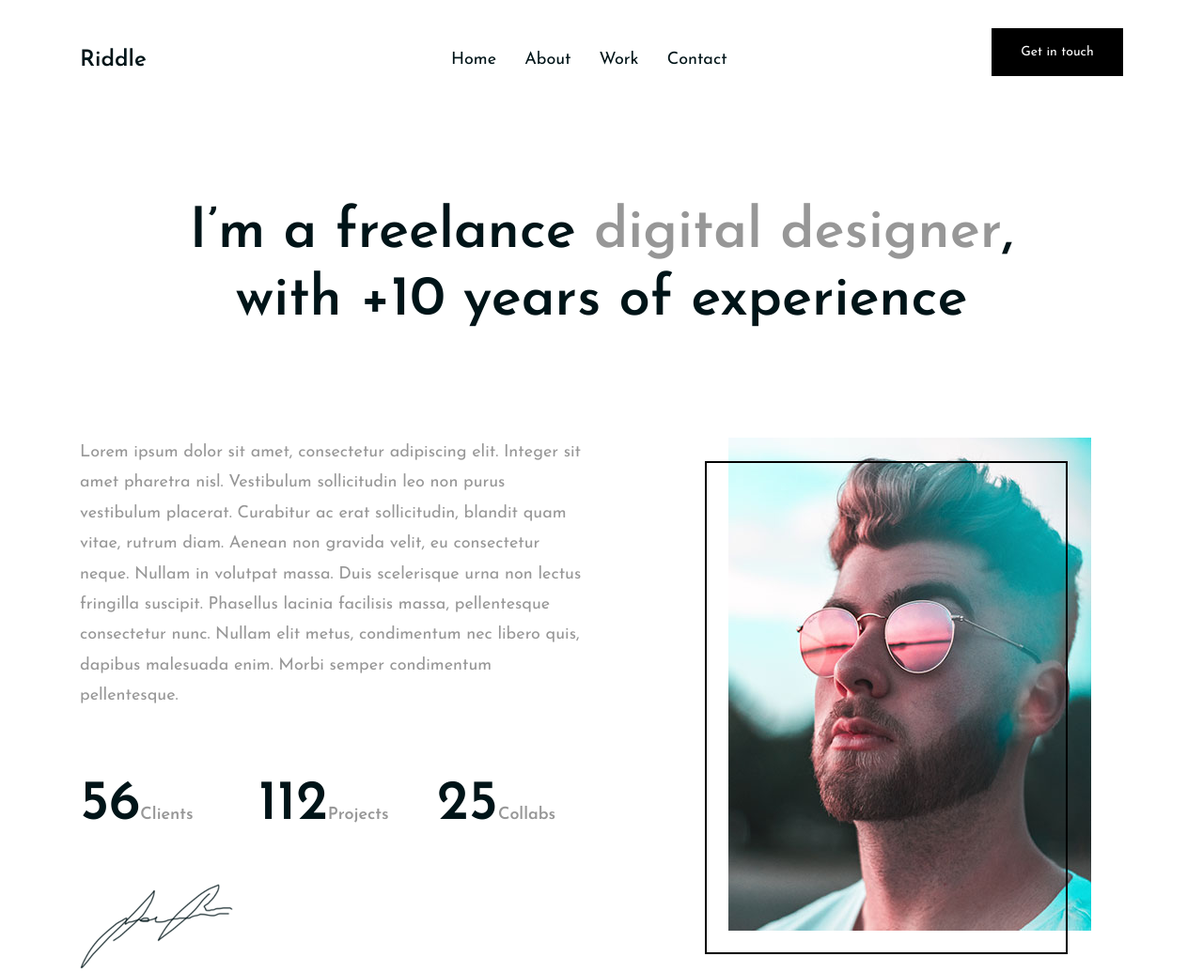
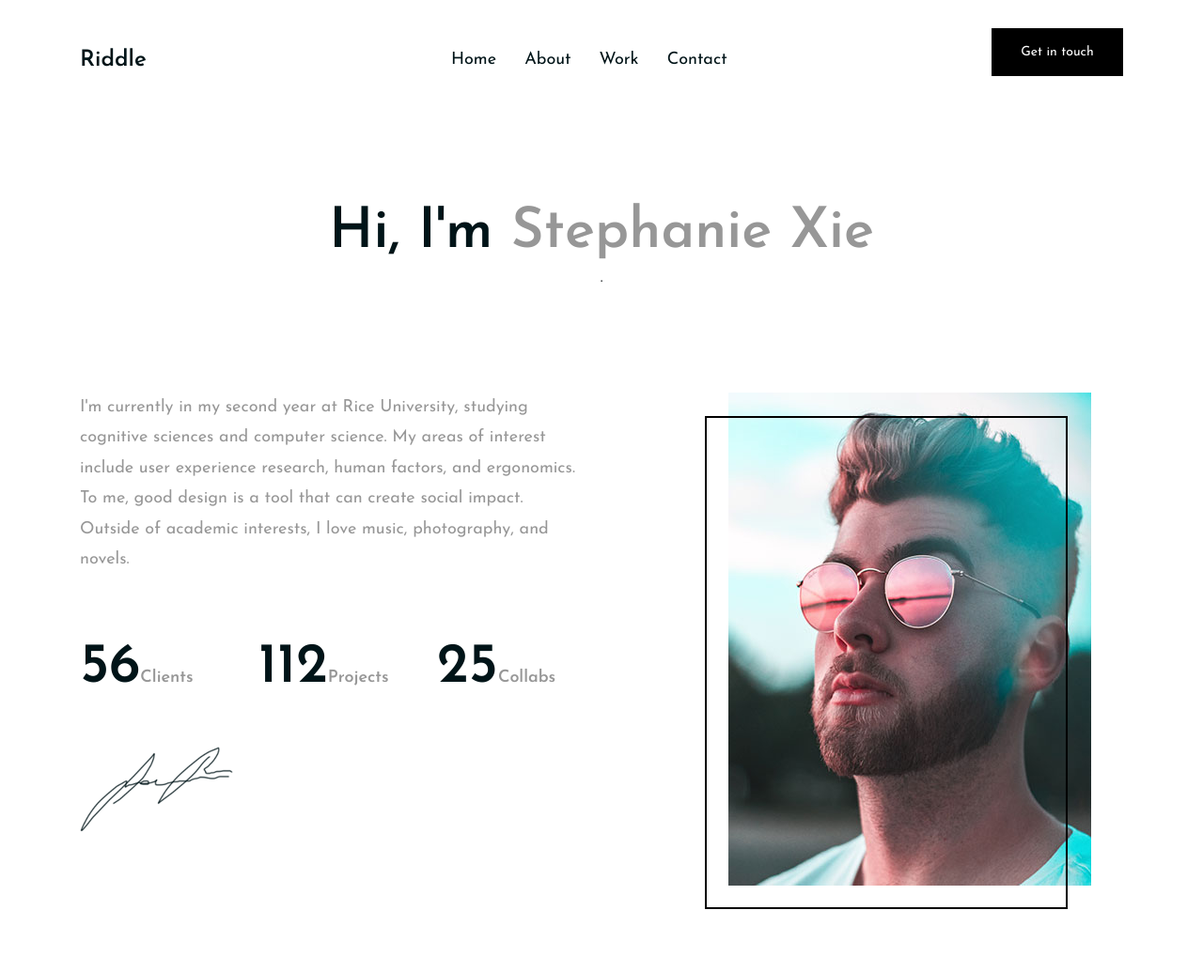
Before and after one commit to stephxie/stephaniexie, a plain HTML site: page about.html in a window 1280 px wide. Shown: the top 1035 px of the page at 94% size. Drawn offline with Linux system fonts and the light colour scheme.

Commit message:
Update about.html

```diff
--- a/about.html
+++ b/about.html
@@ -63,7 +63,7 @@
 		<div class="container text-center">
 			<div class="row">
 				<div class="col-xl-10 offset-xl-1">
-					<h2 class="section-title">I’m a freelance <span>digital designer</span>, with +10 years of experience</h2>
+					<h2 class="section-title">Hi, I'm <span>Stephanie Xie</span></h2>.
 				</div>
 			</div>
 		</div>
@@ -76,7 +76,9 @@
 		<div class="container">
 			<div class="row">
 				<div class="col-lg-6">
-					<p>Lorem ipsum dolor sit amet, consectetur adipiscing elit. Integer sit amet pharetra nisl. Vestibulum sollicitudin leo non purus vestibulum placerat. Curabitur ac erat sollicitudin, blandit quam vitae, rutrum diam. Aenean non gravida velit, eu consectetur neque. Nullam in volutpat massa. Duis scelerisque urna non lectus fringilla suscipit. Phasellus lacinia facilisis massa, pellentesque consectetur nunc. Nullam elit metus, condimentum nec libero quis, dapibus malesuada enim. Morbi semper condimentum pellentesque. </p>
+					<p>I'm currently in my second year at Rice University, studying cognitive sciences and computer science.
+					My areas of interest include user experience research, human factors, and ergonomics. To me, good design is a tool that can create social impact.
+					Outside of academic interests, I love music, photography, and novels. </p>
 					<div class="row mt-5">
 						<div class="col-md-4">
 							<div class="milestone">
```
